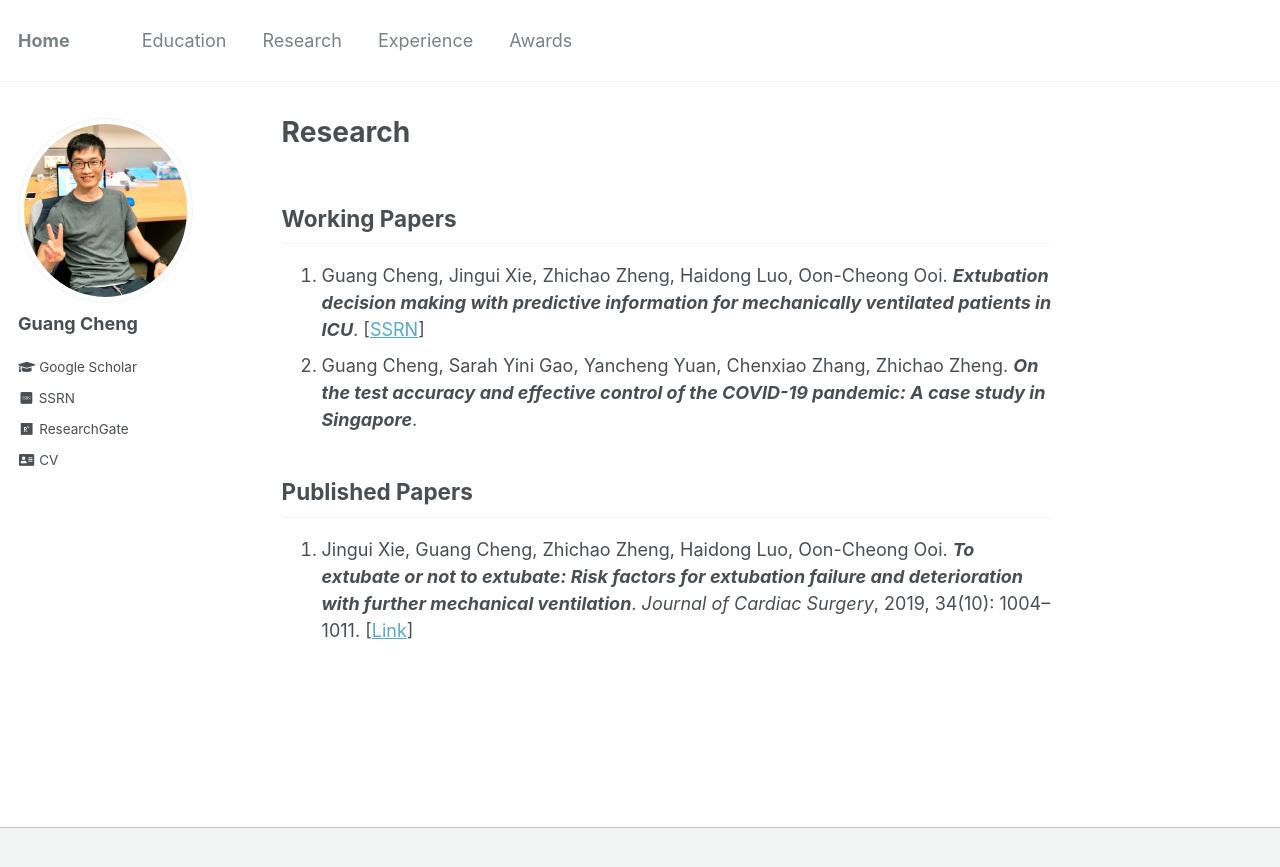
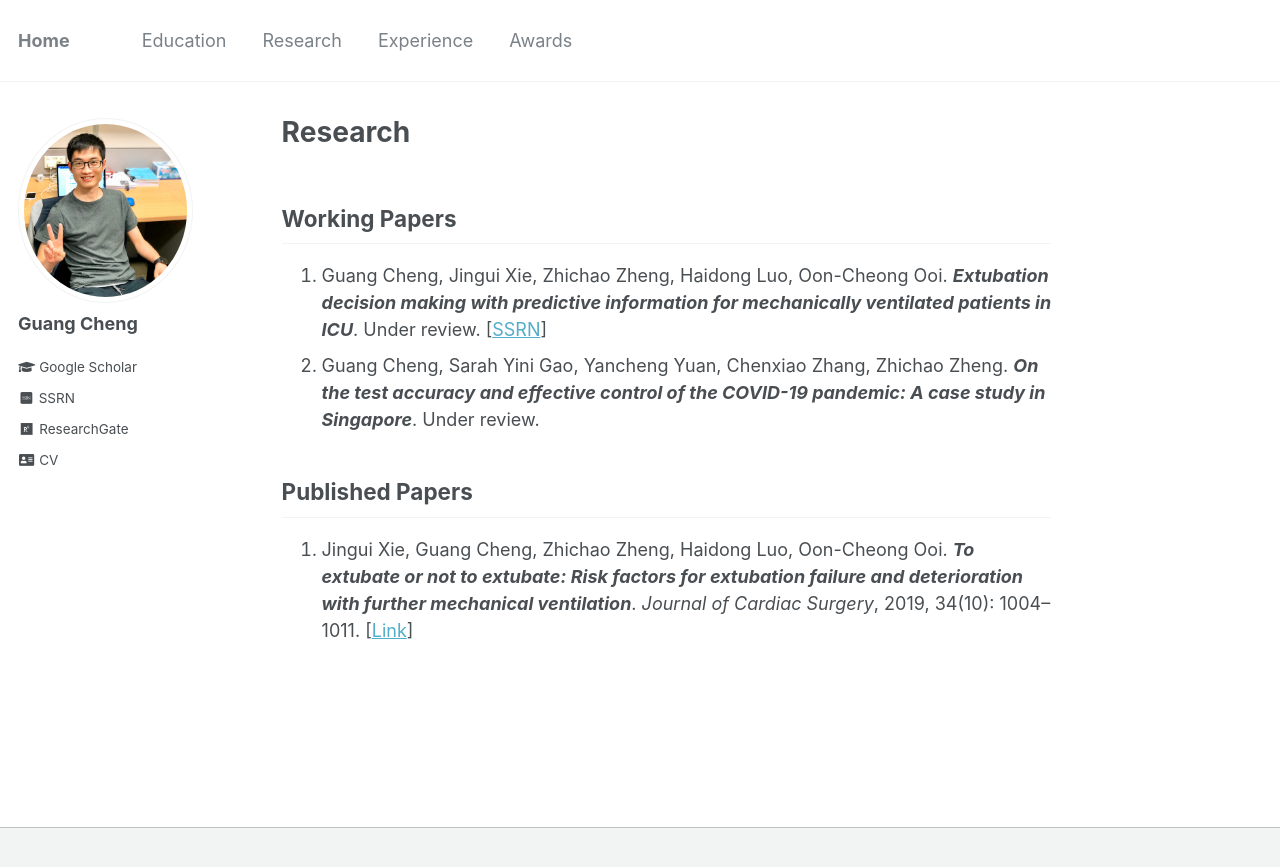
Before and after one commit to gcheng-nus/gcheng-nus.github.io, a Jekyll site: the page built from _pages/research.md, in a window 1280 px wide. Shown: the top 867 px of the page. Built offline with Jekyll 4.4.1, drawn with Linux system fonts in a browser that asks for light colours; some web fonts are replaced.

Commit message:
update education

```diff
--- a/_pages/research.md
+++ b/_pages/research.md
@@ -6,8 +6,8 @@
 ---
 
 ## Working Papers
-1. Guang Cheng, Jingui Xie, Zhichao Zheng, Haidong Luo, Oon-Cheong Ooi. ***Extubation decision making with predictive information for mechanically ventilated patients in ICU***. [[SSRN](https://ssrn.com/abstract=3397530)]
-2. Guang Cheng, Sarah Yini Gao, Yancheng Yuan, Chenxiao Zhang, Zhichao Zheng. ***On the test accuracy and effective control of the COVID-19 pandemic: A case study in Singapore***.
+1. Guang Cheng, Jingui Xie, Zhichao Zheng, Haidong Luo, Oon-Cheong Ooi. ***Extubation decision making with predictive information for mechanically ventilated patients in ICU***. Under review. [[SSRN](https://ssrn.com/abstract=3397530)]
+2. Guang Cheng, Sarah Yini Gao, Yancheng Yuan, Chenxiao Zhang, Zhichao Zheng. ***On the test accuracy and effective control of the COVID-19 pandemic: A case study in Singapore***. Under review.
 
 ## Published Papers
 1. Jingui Xie, Guang Cheng, Zhichao Zheng, Haidong Luo, Oon-Cheong Ooi. ***To extubate or not to extubate: Risk factors for extubation failure and deterioration with further mechanical ventilation***. *Journal of Cardiac Surgery*, 2019, 34(10): 1004–1011. [[Link](https://onlinelibrary.wiley.com/doi/abs/10.1111/jocs.14189)]
```
